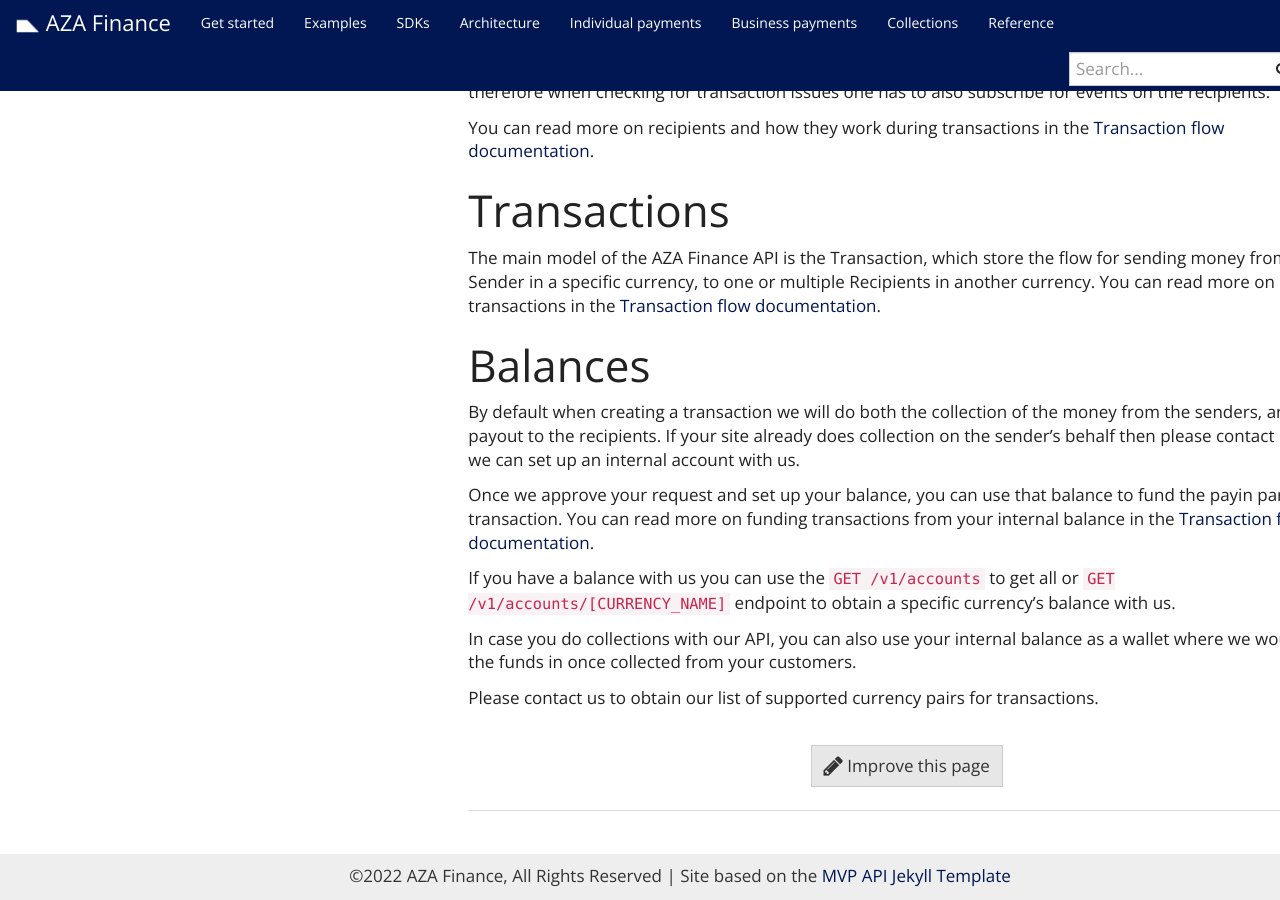
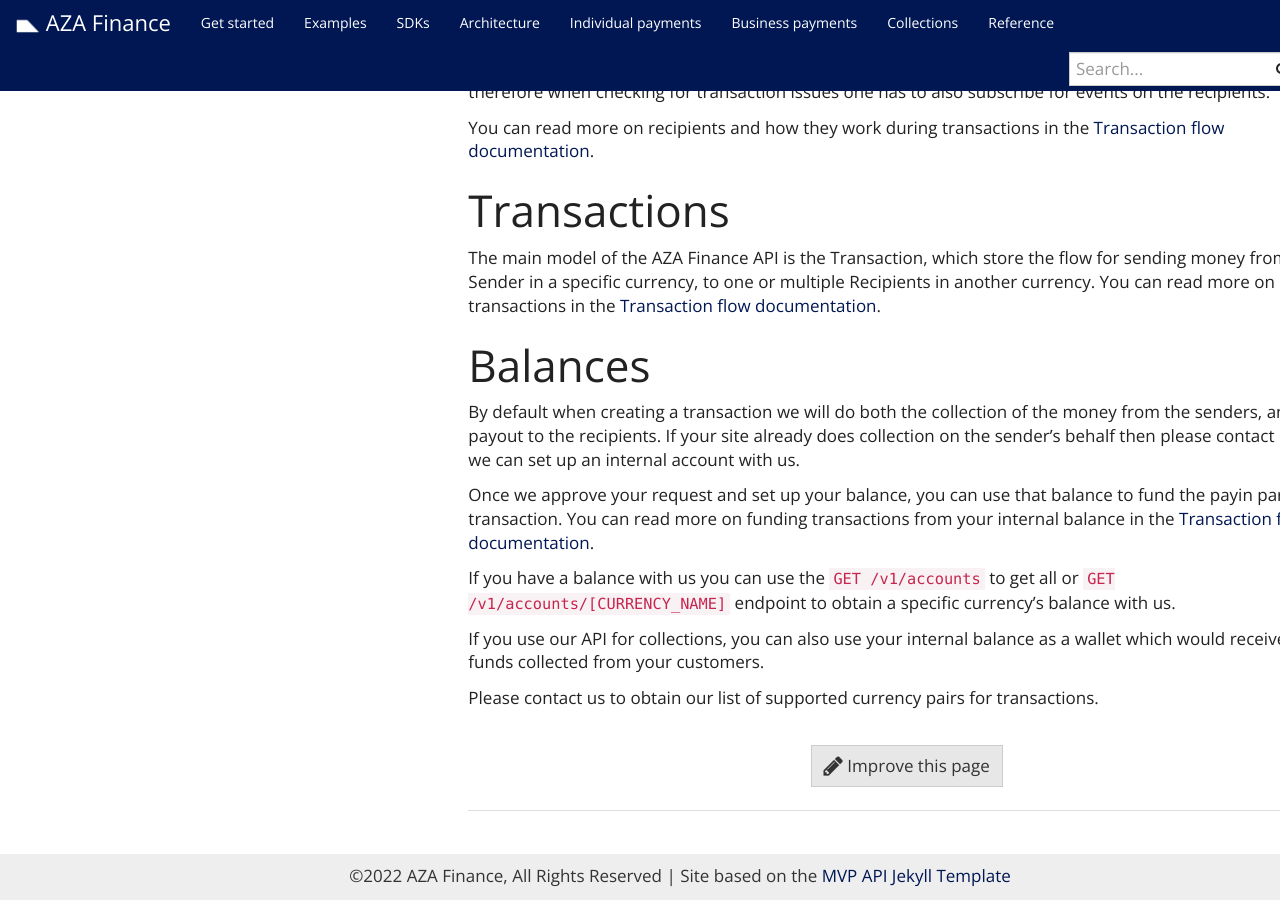
Before and after one commit to transferzero/api-documentation, a Jekyll site: the page built from _docs/architecture.md, in a window 1280 px wide and 900 px high, scrolled down 4874 px. Built offline with Jekyll 4.4.1, drawn with Linux system fonts in a browser that asks for light colours; nearby versions of some CDN libraries; comment, search, counter and statistics services are not loaded.

Commit message:
Update _docs/architecture.md
Co-authored-by: Fred <fred.hollis@bitpesa.co>

```diff
--- a/_docs/architecture.md
+++ b/_docs/architecture.md
@@ -132,6 +132,6 @@
 
 If you have a balance with us you can use the `GET /v1/accounts` to get all or `GET /v1/accounts/[CURRENCY_NAME]` endpoint to obtain a specific currency's balance with us.
 
-In case you do collections with our API, you can also use your internal balance as a wallet where we would put the funds in once collected from your customers.
+If you use our API for collections, you can also use your internal balance as a wallet which would receive the funds collected from your customers.
 
 Please contact us to obtain our list of supported currency pairs for transactions.
```
